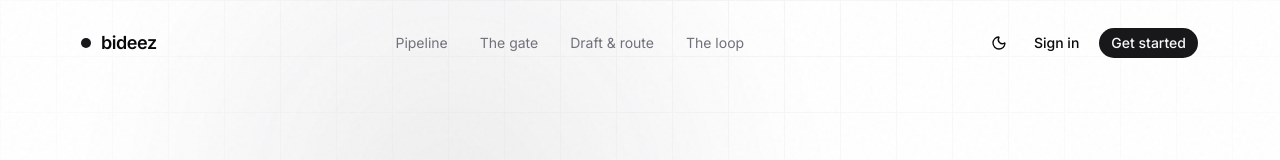
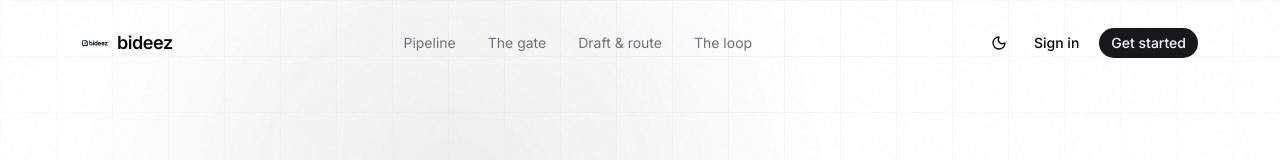
Before and after one commit to Samama251251/bideez-frontend, a Next.js app: page / in a window 1280 px wide. Shown: the top 160 px of the page. Built offline with nearby package versions, Linux system fonts and the light colour scheme.

Commit message:
added logo

```diff
--- a/app/layout.tsx
+++ b/app/layout.tsx
@@ -17,6 +17,11 @@ export const metadata: Metadata = {
   title: "bideez — Decide before you draft. Rehearse before you win.",
   description:
     "An AI bid-response engine with a decision gate before drafting and a rehearsal stage after. Extract requirements, score win-probability, auto-draft compliant proposals, and defend the call.",
+  icons: {
+    icon: "/logo.svg",
+    shortcut: "/logo.svg",
+    apple: "/logo.svg",
+  },
 }
 
 export default function RootLayout({
--- a/components/landing/site-nav.tsx
+++ b/components/landing/site-nav.tsx
@@ -34,11 +34,8 @@ export function SiteNav() {
           scrolled && "glass-bar"
         )}
       >
-        <a href="#top" className="group flex items-center gap-2.5">
-          <span className="relative flex size-2.5">
-            <span className="absolute inline-flex size-full animate-ping rounded-full bg-primary opacity-60" />
-            <span className="relative inline-flex size-2.5 rounded-full bg-primary" />
-          </span>
+        <a href="#top" className="group flex items-center gap-2">
+          <img src="/logo.svg" alt="bideez" className="size-7" />
           <span className="font-display text-lg font-semibold tracking-tight">
             bideez
           </span>
```
Also changed, not shown: public/logo.svg (added).
